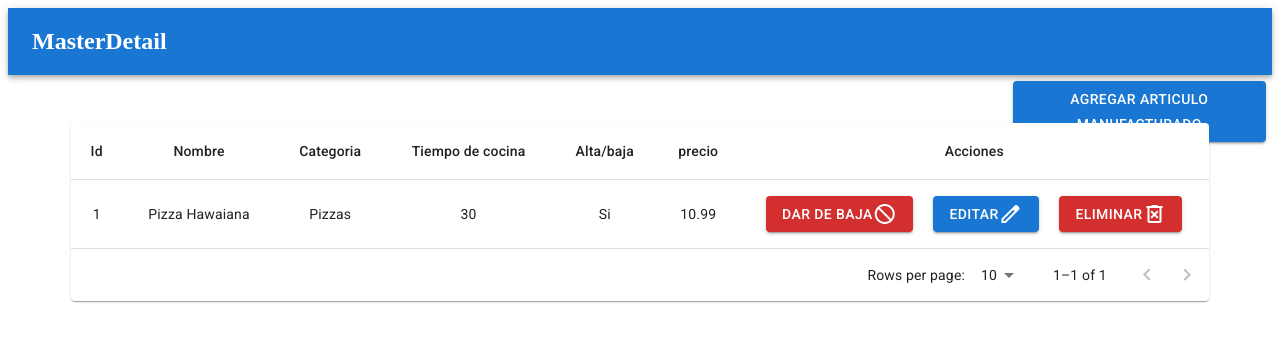
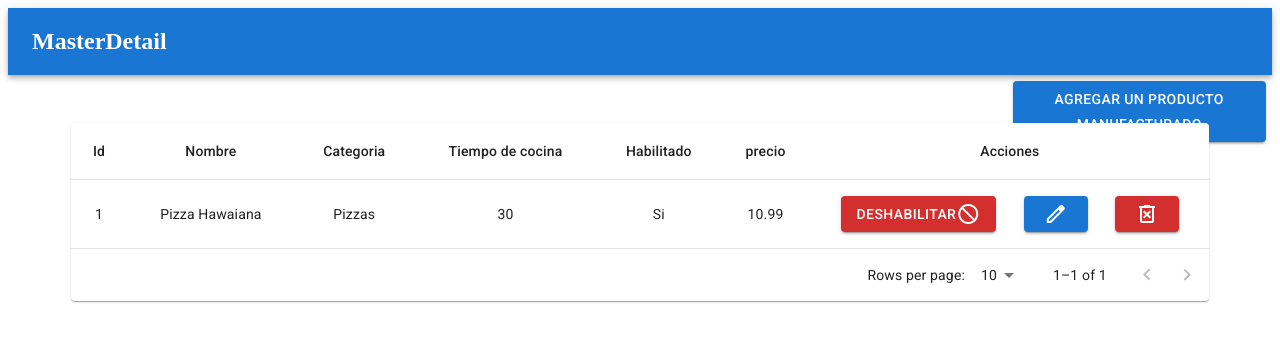
Before and after one commit to chiro45/masterDetailDemo, a React (Vite) app: page / in a window 1280 px wide. Shown: the top 342 px of the page. Built offline with nearby package versions, Linux system fonts and the light colour scheme; data requests are answered from the project's data file.

Commit message:
refactor

```diff
--- a/db.json
+++ b/db.json
@@ -216,7 +216,7 @@
     {
       "id": "1",
       "categoria": {
-        "id": 1,
+        "id": "1",
         "denominacion": "Pizzas",
         "categorias_hijas": null
       },
--- a/src/components/screens/MasterDetail.tsx
+++ b/src/components/screens/MasterDetail.tsx
@@ -26,7 +26,7 @@ const ColumnsProductosManufacturados = [
     key: "tiempoEstimadoMinutos",
   },
   {
-    label: "Alta/baja",
+    label: "Habilitado",
     key: "alta",
     render: (element: IProductoManufacturado) => (element.alta ? "Si" : "No"),
   },
@@ -116,7 +116,7 @@ export const MasterDetail = () => {
               setOpenModal(true);
             }}
           >
-            Agregar Articulo manufacturado
+            Agregar un producto manufacturado
           </Button>
         </div>
       </div>
--- a/src/components/ui/buttons/ButtonsTable/ButtonsTable.tsx
+++ b/src/components/ui/buttons/ButtonsTable/ButtonsTable.tsx
@@ -61,7 +61,7 @@ export const ButtonsTable = ({
           variant="contained"
           color="error"
         >
-          Dar de baja
+          Deshabilitar
           <span className="material-symbols-outlined">block</span>
         </Button>
       ) : (
@@ -70,18 +70,16 @@ export const ButtonsTable = ({
           variant="contained"
           color="success"
         >
-          Dar de alta
+          Habilitar
           <span className="material-symbols-outlined">check</span>
         </Button>
       )}
       {/* Botón para editar el elemento */}
       <Button variant="contained" onClick={handleModalSelected}>
-        Editar
         <span className="material-symbols-outlined">edit</span>
       </Button>
       {/* Botón para eliminar el elemento */}
       <Button variant="contained" color="error" onClick={handleDeleteItem}>
-        Eliminar
         <span className="material-symbols-outlined">delete_forever</span>
       </Button>
     </div>
--- a/src/components/ui/modals/MasterDetailModal/MasterDetailModal.tsx
+++ b/src/components/ui/modals/MasterDetailModal/MasterDetailModal.tsx
@@ -259,25 +259,23 @@ export const MasterDetailModal: FC<IMasterDetailModal> = ({
         <div className={styles.modalContainer}>
           <div className={styles.modalContainerContent}>
             <div style={{ textAlign: "center" }}>
-              <h1>Crear un articulo</h1>
+              <h1>{`${
+                data ? "Editar" : "Crear"
+              } un producto manufacturado`}</h1>
             </div>
 
             <div className={styles.productContainer}>
               <div className={styles.productContainerInputs}>
                 <Select
                   variant="filled"
-                  value={itemValue.categoria.denominacion}
+                  value={itemValue.categoria.id}
                   onChange={handleChangeCategorieArticuloManufacturado}
                 >
-                  <MenuItem selected value={"Seleccione una categoria"}>
+                  <MenuItem selected value={"0"}>
                     Seleccione una categoria
                   </MenuItem>
                   {categoriaComidas.map((el, index) => (
-                    <MenuItem
-                      key={index}
-                      id={`${el.id}`}
-                      value={el.denominacion}
-                    >
+                    <MenuItem key={index} id={`${el.id}`} value={`${el.id}`}>
                       {el.denominacion}
                     </MenuItem>
                   ))}
```
